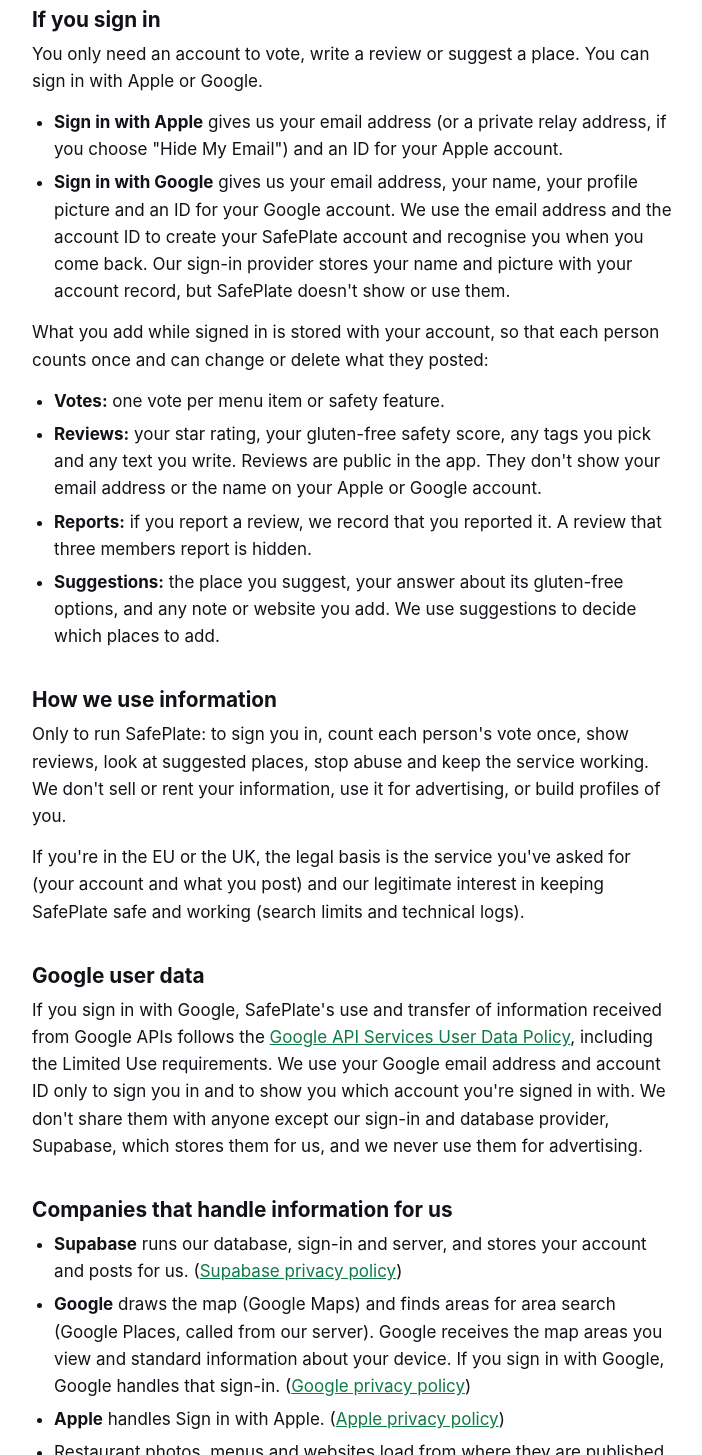
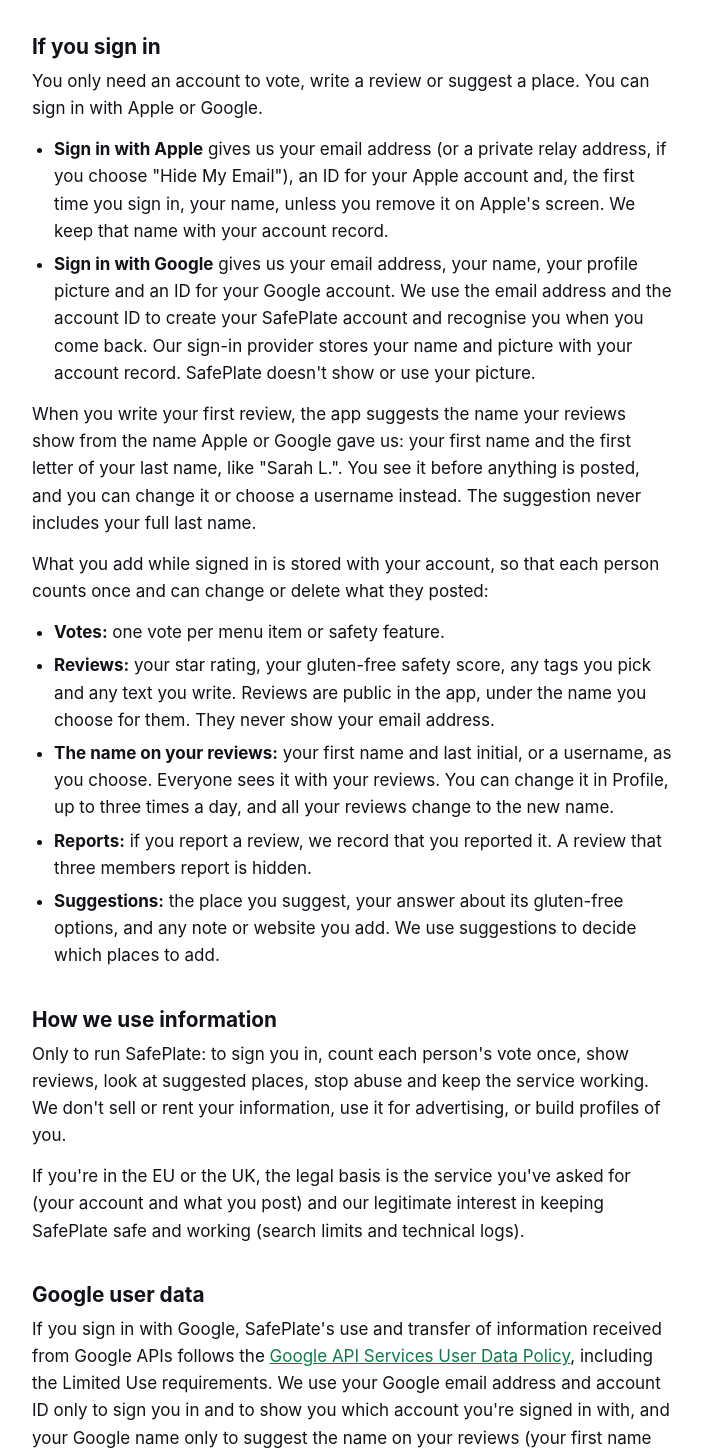
Before and after one commit to Fulmen123/fulmen123.github.io, a plain HTML site: page privacy.html in a window 1280 px wide. Shown: the part 1345-2800 px from the top of the page, without its empty margins (288-990 px from the left). Drawn offline with Linux system fonts and the light colour scheme.

Commit message:
Reviews show the name the member picks: privacy policy and terms
The first name and last initial, suggested from the Apple or Google name, or a username.
Apple is now asked for the name. Terms: the name must not be rude or pretend to be
someone else or SafePlate. Approved by the owner on 2026-11-03.

Co-Authored-By: Claude Opus 5.5 <noreply@anthropic.com>

```diff
--- a/privacy.html
+++ b/privacy.html
@@ -32,9 +32,10 @@
       <p><strong>The short version</strong></p>
       <ul>
         <li>You can use SafePlate without an account.</li>
-        <li>If you sign in, we keep your email address and the votes, reviews and suggestions you post.</li>
-        <li>Your reviews are public in the app, but they never show your email address or the name on your Apple
-        or Google account.</li>
+        <li>If you sign in, we keep your email address, the name you choose for your reviews, and the votes,
+        reviews and suggestions you post.</li>
+        <li>Your reviews are public in the app. They show the name you choose, such as your first name and last
+        initial ("Sarah L.") or a username, and never your email address.</li>
         <li>We don't sell your information, show ads, or use advertising or analytics trackers.</li>
         <li>We don't store your location.</li>
         <li>You can delete your account, and everything linked to it, from inside the app at any time.</li>
@@ -65,19 +66,27 @@
     Google.</p>
     <ul>
       <li><strong>Sign in with Apple</strong> gives us your email address (or a private relay address, if you
-      choose "Hide My Email") and an ID for your Apple account.</li>
+      choose "Hide My Email"), an ID for your Apple account and, the first time you sign in, your name, unless you
+      remove it on Apple's screen. We keep that name with your account record.</li>
       <li><strong>Sign in with Google</strong> gives us your email address, your name, your profile picture and
       an ID for your Google account. We use the email address and the account ID to create your SafePlate account
       and recognise you when you come back. Our sign-in provider stores your name and picture with your account
-      record, but SafePlate doesn't show or use them.</li>
+      record. SafePlate doesn't show or use your picture.</li>
     </ul>
+    <p>When you write your first review, the app suggests the name your reviews show from the name Apple or
+    Google gave us: your first name and the first letter of your last name, like "Sarah L.". You see it before
+    anything is posted, and you can change it or choose a username instead. The suggestion never includes your
+    full last name.</p>
     <p>What you add while signed in is stored with your account, so that each person counts once and can change
     or delete what they posted:</p>
     <ul>
       <li><strong>Votes:</strong> one vote per menu item or safety feature.</li>
       <li><strong>Reviews:</strong> your star rating, your gluten-free safety score, any tags you pick and any
-      text you write. Reviews are public in the app. They don't show your email address or the name on your
-      Apple or Google account.</li>
+      text you write. Reviews are public in the app, under the name you choose for them. They never show your
+      email address.</li>
+      <li><strong>The name on your reviews:</strong> your first name and last initial, or a username, as you
+      choose. Everyone sees it with your reviews. You can change it in Profile, up to three times a day, and all
+      your reviews change to the new name.</li>
       <li><strong>Reports:</strong> if you report a review, we record that you reported it. A review that three
       members report is hidden.</li>
       <li><strong>Suggestions:</strong> the place you suggest, your answer about its gluten-free options, and any
@@ -96,7 +105,9 @@
     <p>If you sign in with Google, SafePlate's use and transfer of information received from Google APIs follows
     the <a href="https://developers.google.com/terms/api-services-user-data-policy">Google API Services User Data
     Policy</a>, including the Limited Use requirements. We use your Google email address and account ID only to
-    sign you in and to show you which account you're signed in with. We don't share them with anyone except our sign-in and database provider, Supabase, which stores
+    sign you in and to show you which account you're signed in with, and your Google name only to suggest the
+    name on your reviews (your first name and last initial), which you see and can change before anything is
+    posted. We don't share them with anyone except our sign-in and database provider, Supabase, which stores
     them for us, and we never use them for advertising.</p>
 
     <h2>Companies that handle information for us</h2>
@@ -125,8 +136,8 @@
     </ul>
 
     <h2>Deleting your account</h2>
-    <p>In the app, go to <strong>Profile &rarr; Delete account</strong>. This deletes your account and your votes,
-    reviews, reports and suggestions from our database straight away.</p>
+    <p>In the app, go to <strong>Profile &rarr; Delete account</strong>. This deletes your account, the name on your
+    reviews, and your votes, reviews, reports and suggestions from our database straight away.</p>
     <p>You can also email us and we'll delete your information. Removing SafePlate in your Apple or Google account
     settings stops that sign-in from working, but it doesn't delete your SafePlate account, so use Delete account
     first.</p>
```
Also changed, not shown: terms.html (+2 -1 lines).
